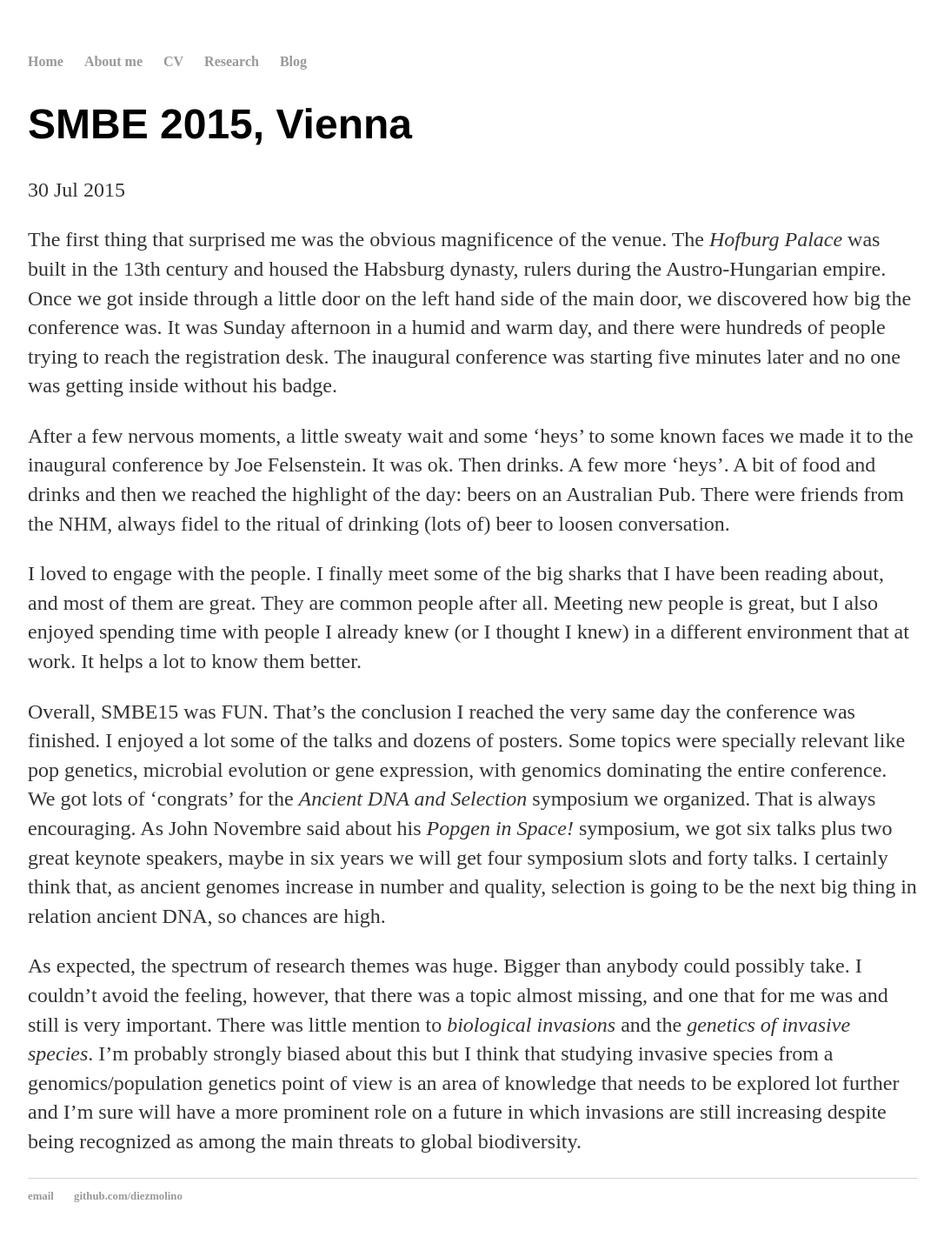
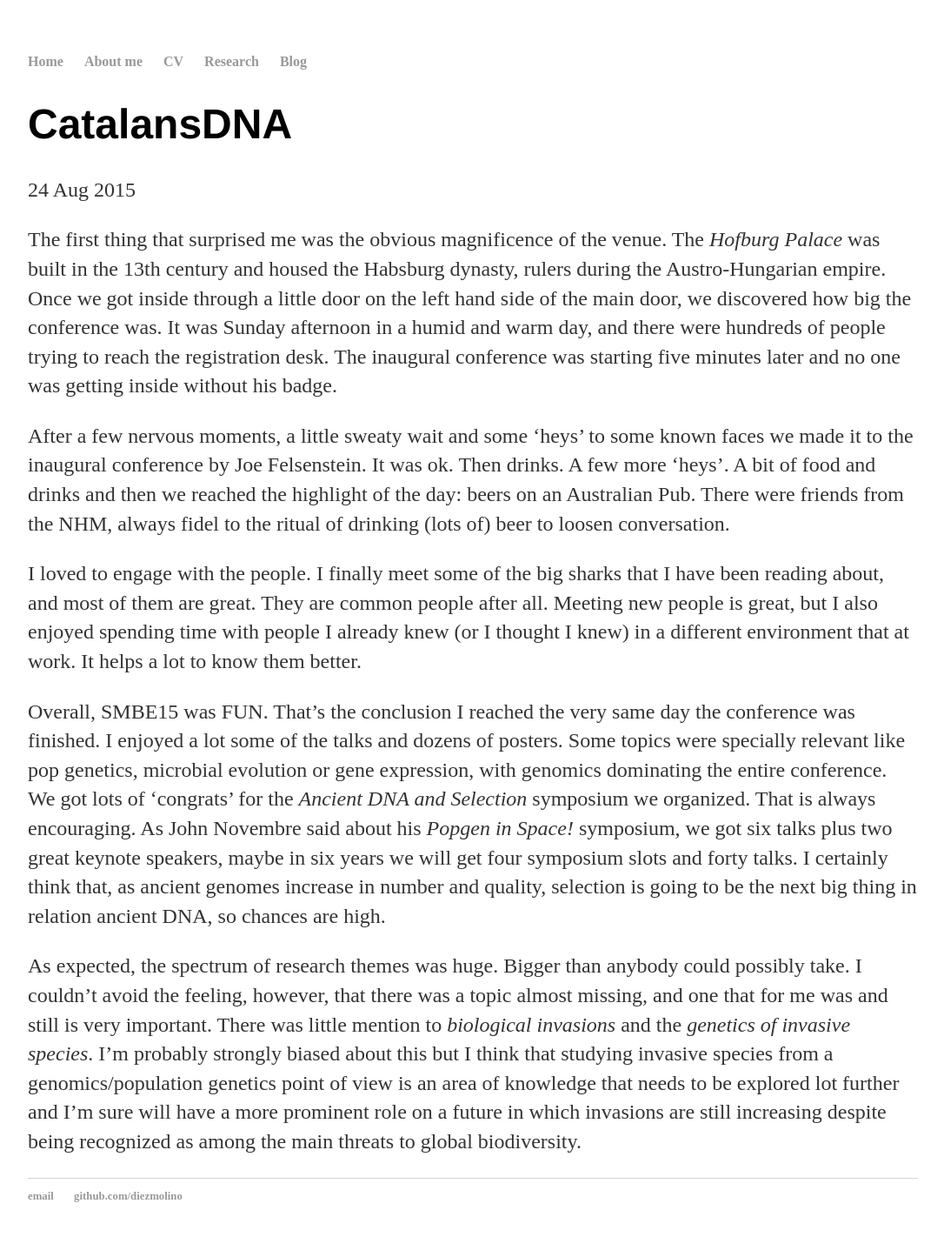
Before and after one commit to DiezMolino/diezmolino.github.io, a Jekyll site: the page built from _posts/2015-07-30-diezmolino-catalansDNA-1.md, in a window 1280 px wide. Shown: the whole page at 87% size, without its empty margins (96-1182 px from the left). Built offline with Jekyll 4.4.1, drawn with Linux system fonts in a browser that asks for light colours.

Commit message:
Update and rename 2015-07-30-diezmolino-smbe152-1.md to 2015-07-30-diezmolino-catalansDNA-1.md

```diff
--- a/_posts/2015-07-30-diezmolino-smbe152-1.md
+++ b/_posts/2015-07-30-diezmolino-catalansDNA-1.md
@@ -1,7 +1,7 @@
 ---
 layout: post
-title: "SMBE 2015, Vienna"
-date: 2015-07-30
+title: "CatalansDNA"
+date: 2015-08-24
 ---
 
 The first thing that surprised me was the obvious magnificence of the venue. The *Hofburg Palace* was built in the 13th century and housed the Habsburg dynasty, rulers during the Austro-Hungarian empire. Once we got inside through a little door on the left hand side of the main door, we discovered how big the conference was. It was Sunday afternoon in a humid and warm day, and there were hundreds of people trying to reach the registration desk. The inaugural conference was starting five minutes later and no one was getting inside without his badge.
```
